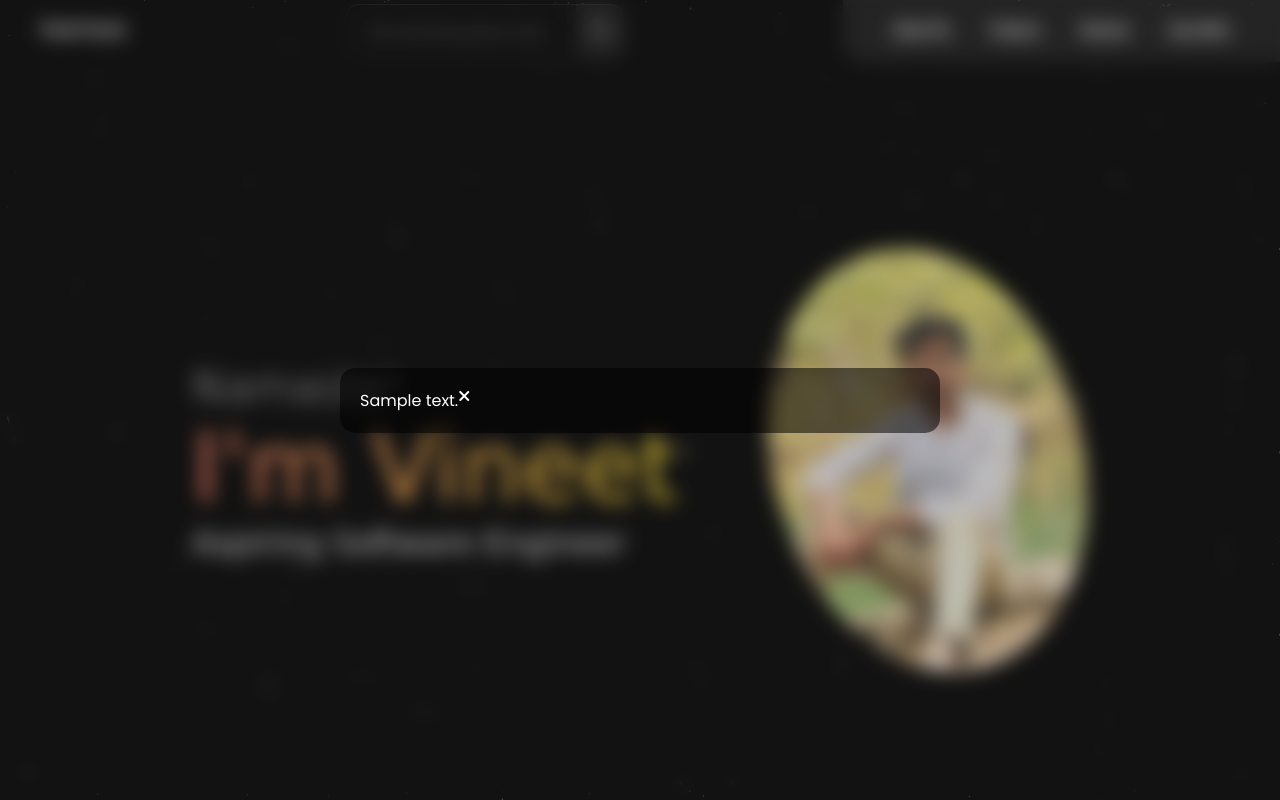
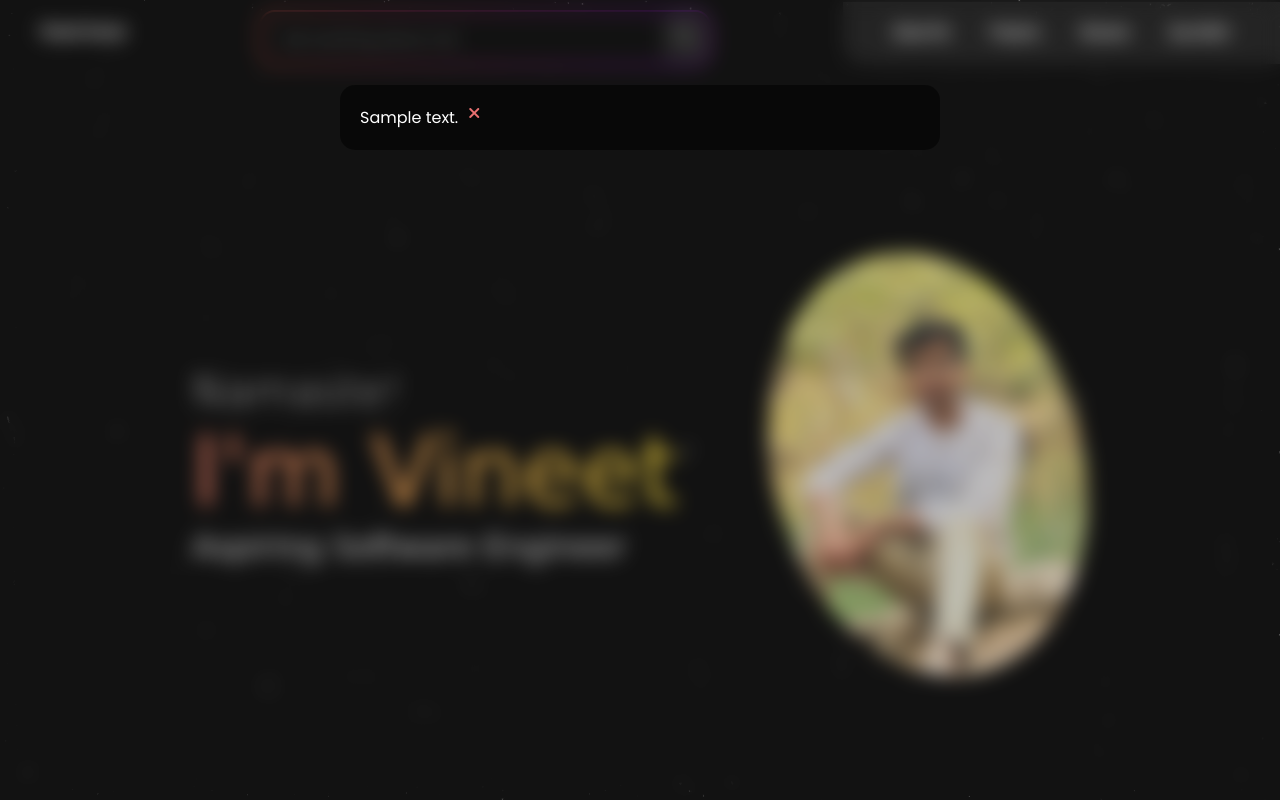
Before and after one commit to itsvineetkr/Portfolio-V2, a Django app: template templates/index.html in a window 1280 px wide. Run offline with Django 5.2, Linux system fonts and the light colour scheme; the template is opened without the code that fills it: most values are stand-ins (such as "Sample title", 1, 10 or a date in 2020); some web fonts are replaced.

Commit message:
Done with the new feature

```diff
--- a/home/utils.py
+++ b/home/utils.py
@@ -1,14 +1,15 @@
 from huggingface_hub import InferenceClient
+from .constants import init_prompt
 
 def generate_response(prompt):
-    client = InferenceClient(api_key="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")
+    client = InferenceClient(api_key="")
 
     response = client.chat_completion(
 	model="mistralai/Mistral-7B-Instruct-v0.3",
 	messages=[
             {
                 "role": "system",
-                "content": "You are a virtual assistant representing Vineet on his portfolio website. You speak in the first person, responding as Vineet would. Your role is to provide visitors with a friendly and informative experience by answering questions about Vineet’s background, projects, skills, and interests. When appropriate, mention any relevant projects, like the event management app or his experience with Django, Flask, and other web technologies. Keep responses professional, approachable, and concise"
+                "content": init_prompt
             },
             {
                 "role": "user",
--- a/requirements.txt
+++ b/requirements.txt
@@ -1,5 +1,4 @@
-asgiref==3.8.1
 Django==5.0.7
 fontawesomefree==6.6.0
+huggingface-hub==0.25.1
 pillow==10.4.0
-sqlparse==0.5.0
--- a/static/css/base.css
+++ b/static/css/base.css
@@ -26,25 +26,44 @@ body {
 }
 
 @keyframes appear {
-    0%{scale: 1; opacity: 0;}
-    40%{scale: 1; opacity: 1;}
-    80%{scale: 1; opacity: 1;}
-    100%{scale: 1; opacity: 0;}
+    0% {
+        scale: 1;
+        opacity: 0;
+    }
+
+    40% {
+        scale: 1;
+        opacity: 1;
+    }
+
+    80% {
+        scale: 1;
+        opacity: 1;
+    }
+
+    100% {
+        scale: 1;
+        opacity: 0;
+    }
 }
 
 @keyframes gradient-animation {
     0% {
         background-position: 0% 50%;
     }
+
     50% {
         background-position: 100% 50%;
     }
+
     100% {
         background-position: 0% 50%;
     }
 }
 
-.project, .work-item, .about-text{
+.project,
+.work-item,
+.about-text {
     animation: appear linear both;
     animation-timeline: view();
     animation-range: cover;
@@ -81,7 +100,7 @@ nav ul {
     border-radius: 0 0 0 20px;
 }
 
-nav li{
+nav li {
     padding: 0 20px;
 }
 
@@ -104,7 +123,7 @@ nav p {
     color: white;
 }
 
-.nav-button i{
+.nav-button i {
     color: white;
     font-size: 1.5em;
 }
@@ -114,30 +133,10 @@ nav .nav-button {
     margin-left: 20px;
 }
 
-@media (max-width: 1000px){
-    nav{
-        padding: 10px 30px;
-    }
-
-    nav ul{
-        display: none;
-    }
-
-    nav .nav-button{
-        display: block;
-        z-index: 900;
-    }
-
-    nav p {
-        display: none;
-        margin: 0;
-        padding: 0;
-    }
-}
 
 
 
-.dropdown{
+.dropdown {
     display: none;
     flex-direction: column;
     justify-content: center;
@@ -151,7 +150,7 @@ nav .nav-button {
     top: 0px;
 }
 
-.dropdown ul{
+.dropdown ul {
     display: flex;
     flex-direction: column;
     justify-content: center;
@@ -160,19 +159,28 @@ nav .nav-button {
     height: 500px;
 }
 
-.dropdown ul li{
+.dropdown ul li {
     list-style: none;
     padding: 30px;
     font-size: 2em;
 }
 
-.dropdown ul li a{
+.dropdown ul li a {
     color: white;
     text-decoration: none;
     font-family: "Teko", sans-serif;
 }
 
-.question-form{
+.question-form-wrapper{
+    background: linear-gradient(90deg, #ff8a00, #e52e71, #9b00e8, #ff8a00);
+    background-size: 200% 200%;
+    animation: gradient-border 3s linear infinite;
+    padding: 2px;
+    margin-top: 10px;
+    border-radius: 16px;
+}
+
+.question-form {
     display: flex;
     justify-content: center;
     align-items: center;
@@ -180,12 +188,12 @@ nav .nav-button {
     font-family: 'Poppins', sans-serif;
     font-size: 15px;
     font-weight: 400;
-    border: 1px solid hsl(0, 0%, 22%);
     border-radius: 14px;
     outline: none;
+    background-color: black;
 }
 
-.ask-query-input{
+.ask-query-input {
     color: hsl(0, 0%, 98%);
     font-family: 'Poppins', sans-serif;
     font-size: 15px;
@@ -193,24 +201,25 @@ nav .nav-button {
     padding: 13px 20px;
     border: none;
     outline: none;
-    width: 230px;
-    max-width: 80vw;
+    width: 600px;
+    max-width: 60vw;
+    background-color: transparent;
 }
 
-.question-form button{
+.question-form button {
     background-color: rgba(41, 41, 41, 0.592);
     font-size: 1.5em;
     color: hsl(0, 0%, 48%);
     outline: none;
     border: none;
-    border-radius: 0 14px 14px 0;
+    border-radius: 14px;
     padding: 13px 13px;
 }
 
-.answer-wrapper{
+.answer-wrapper {
     display: none;
     flex-direction: column;
-    justify-content: center;
+    justify-content: flex-start;
     align-items: center;
     width: 100vw;
     height: 100vh;
@@ -221,13 +230,72 @@ nav .nav-button {
     top: 0px;
 }
 
-.answer{
+.answer {
     font-family: 'Poppins', sans-serif;
     color: white;
     display: flex;
     padding: 20px;
     width: 600px;
     max-width: 85vw;
+    max-height: 70vh;
+    overflow-y: auto;
     border-radius: 15px;
     background-color: rgba(0, 0, 0, 0.537);
+    margin-top: 85px;
 }
+
+.answer i {
+    color: rgb(233, 113, 113);
+    padding-left: 10px;
+}
+
+@media (max-width: 1300px) {
+    .ask-query-input {
+        width: 400px;
+    }
+}
+
+@media (max-width: 1080px) {
+    .ask-query-input {
+        width: 300px;
+    }
+}
+
+@media (max-width: 1000px) {
+    nav {
+        padding: 10px 30px;
+    }
+
+    nav ul {
+        display: none;
+    }
+
+    nav .nav-button {
+        display: block;
+        z-index: 900;
+    }
+
+    nav p {
+        display: none;
+        margin: 0;
+        padding: 0;
+    }
+
+    .question-form-wrapper {
+        margin-top: 0px;
+    }
+
+    .ask-query-input {
+        width: 500px;
+    }
+}
+
+@keyframes gradient-border {
+    0% {
+        background-position: 0% 50%;
+    }
+
+    100% {
+        background-position: 200% 50%;
+    }
+}
--- a/templates/index.html
+++ b/templates/index.html
@@ -14,12 +14,14 @@
     <header>
         <nav>
             <p>Vineet Kumar</p>
+            <div class="question-form-wrapper">
                 <form action="/" method="post" class="question-form">
                     {% csrf_token %}
                     <input type="hidden" name="question-form">
                     <input type="text" name="question" class="ask-query-input" placeholder="Ask anything about me!" autocomplete="off" required>
                     <button type="submit"><i class="fas fa-search"></i></button>
                 </form>
+            </div>
             <ul>
                 <li><a href="#about">About Me</a></li>
                 <li><a href="#projects">Projects</a></li>
@@ -304,57 +306,6 @@
             document.execCommand("copy");
             document.body.removeChild(textarea);
         });
-
-        document.querySelector(".nav-button").addEventListener("click", function(){
-            const dropdown = document.querySelector(".dropdown")
-            const body = document.querySelector("body")
-            if (dropdown.style.display == "flex"){
-                dropdown.style.display = "none"
-                body.style.overflowY = "auto"
-            }
-            else{
-                dropdown.style.display = "flex"
-                body.style.overflowY = "hidden"
-            }
-        });
-
-        const dropdownLinks = document.querySelectorAll('.dropdown a');
-        dropdownLinks.forEach(link => {
-            link.addEventListener('click', (event) => {
-                const dropdown = document.querySelector(".dropdown")
-                const body = document.querySelector("body")
-                if (dropdown.style.display == "flex"){
-                    dropdown.style.display = "none"
-                    body.style.overflowY = "auto"
-                }
-            });
-        });
-
-        const answerText = document.querySelector('.answer p');
-        if (answerText.textContent.trim() !== "") {
-            const answerWrapper = document.querySelector(".answer-wrapper")
-            const body = document.querySelector("body")
-            answerWrapper.style.display = "flex"
-            body.style.overflowY = "hidden"
-        }
-        else{
-                answerWrapper.style.display = "none"
-                body.style.overflowY = "auto"
-        }
-
-        document.querySelector(".answer i").addEventListener("click", function(){
-            const answerWrapper = document.querySelector(".answer-wrapper")
-            const body = document.querySelector("body")
-            if (answerWrapper.style.display == "flex"){
-                answerWrapper.style.display = "none"
-                body.style.overflowY = "auto"
-            }
-            else{
-                answerWrapper.style.display = "flex"
-                body.style.overflowY = "hidden"
-            }
-        });
-
     </script>
 
 {% endblock %}
```
Also changed, not shown: home/constants.py (added, +28 -0 lines), static/css/resume_style.css (+11 -0 lines), templates/base.html (+50 -0 lines), templates/resume.html (+17 -0 lines). Lines whose indentation alone changed are shown as unchanged.
